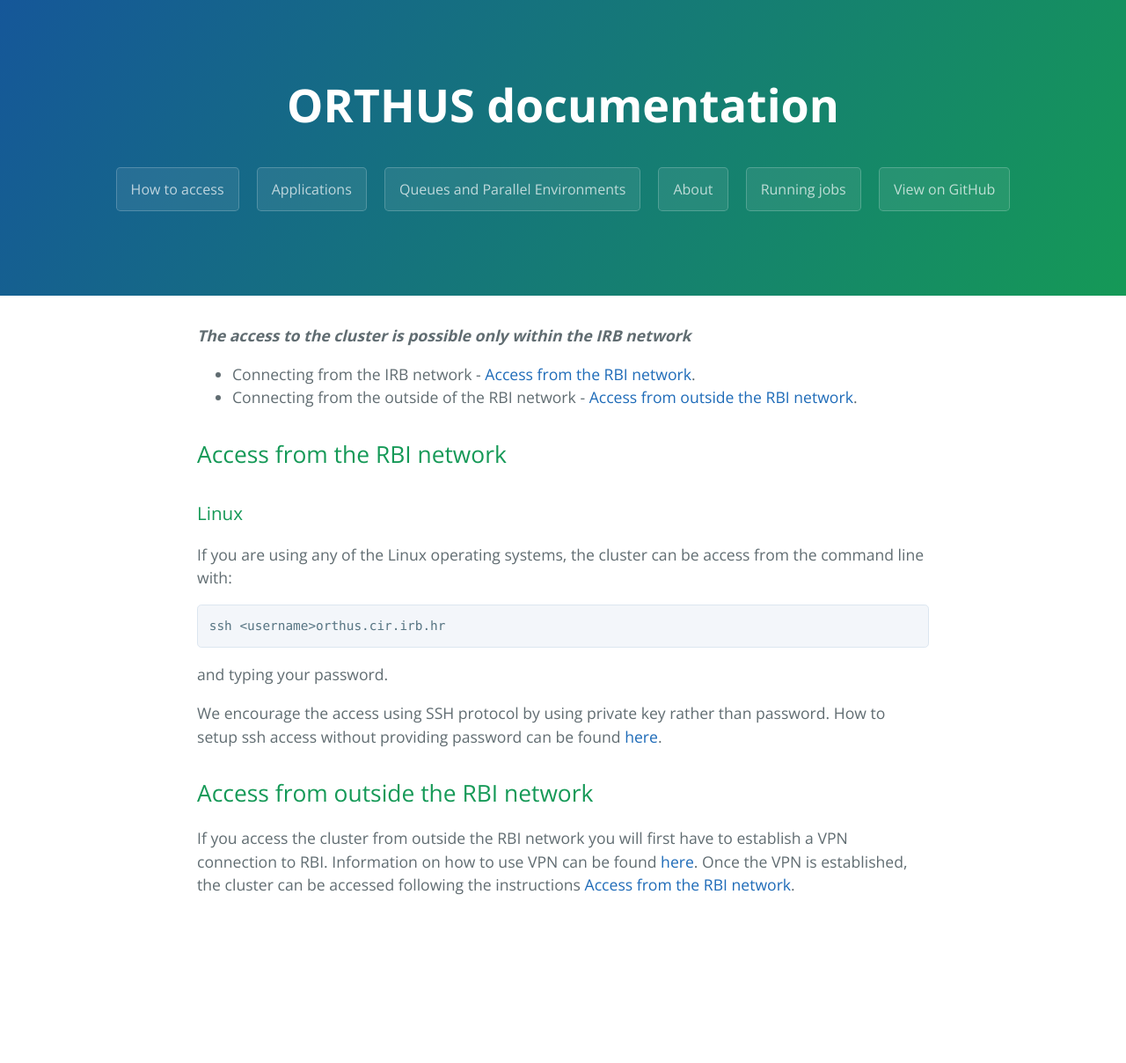
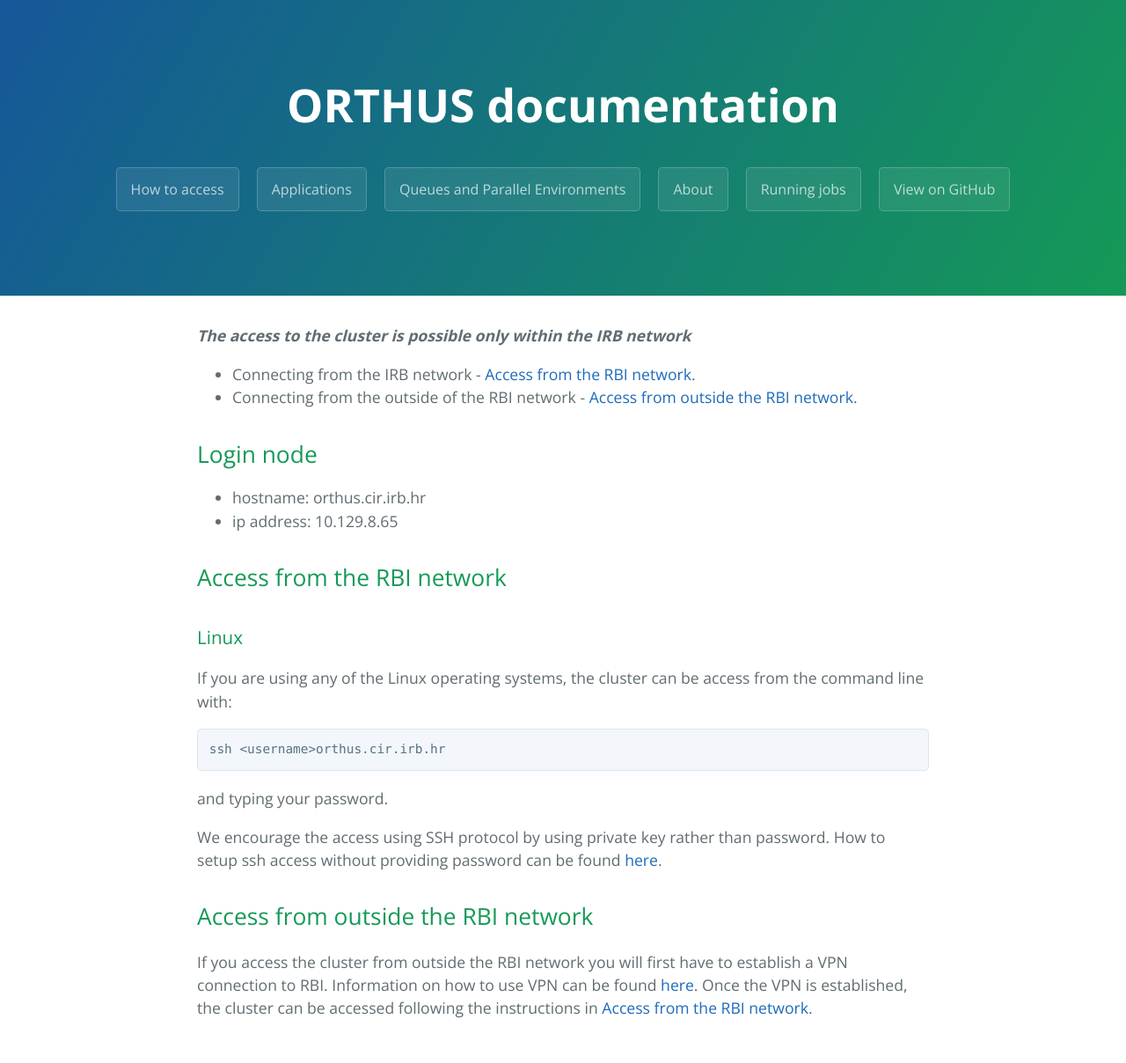
Before and after one commit to HybridScale/orthus, a Jekyll site: the page built from access.md, in a window 1280 px wide. Shown: the whole page at 88% size. Built offline with Jekyll 4.4.1, drawn with Linux system fonts in a browser that asks for light colours; before the commit the page ends 1068 px from its top, so only the background shows below that.

Commit message:
resolve missing links

```diff
--- a/access.md
+++ b/access.md
@@ -6,10 +6,14 @@ filename: access
 
 **_The access to the cluster is possible only within the IRB network_**
 
-- Connecting from the IRB network - [Access from the RBI network](## Access from the RBI network>).
-- Connecting from the outside of the RBI network - [Access from outside the RBI network](## Access from outside the RBI network).
+- Connecting from the IRB network - [Access from the RBI network](#access-from-the-rbi-network>).
+- Connecting from the outside of the RBI network - [Access from outside the RBI network](#access-from-outside-the-rbi-network).
 
-<!--If you access the cluster from outside the RBI network you will first have to establish a VPN connection to RBI. Information on how to use VPN can be found [here](http://helpdesk.irb.hr/wiki/OpenVPN). Once the VPN is established, the cluster can be accessed following the instructions [Access from the RBI network](<# Access from the RBI network>).-->
+<!--If you access the cluster from outside the RBI network you will first have to establish a VPN connection to RBI. Information on how to use VPN can be found [here](http://helpdesk.irb.hr/wiki/OpenVPN). Once the VPN is established, the cluster can be accessed following the instructions [Access from the RBI network](<#access-from-the-rbi-network>).-->
+
+## Login node
+ - hostname: orthus.cir.irb.hr
+ - ip address: 10.129.8.65
 
 ## Access from the RBI network
 ### Linux
@@ -26,4 +30,4 @@ We encourage the access using SSH protocol by using private key rather than pass
 
 ## Access from outside the RBI network
 
-If you access the cluster from outside the RBI network you will first have to establish a VPN connection to RBI. Information on how to use VPN can be found [here](http://helpdesk.irb.hr/wiki/OpenVPN). Once the VPN is established, the cluster can be accessed following the instructions [Access from the RBI network](<# Access from the RBI network>).
+If you access the cluster from outside the RBI network you will first have to establish a VPN connection to RBI. Information on how to use VPN can be found [here](http://helpdesk.irb.hr/wiki/OpenVPN). Once the VPN is established, the cluster can be accessed following the instructions in [Access from the RBI network](<##access-from-the-rbi-network>).
```
Also changed, not shown: index.md (+0 -4 lines).
